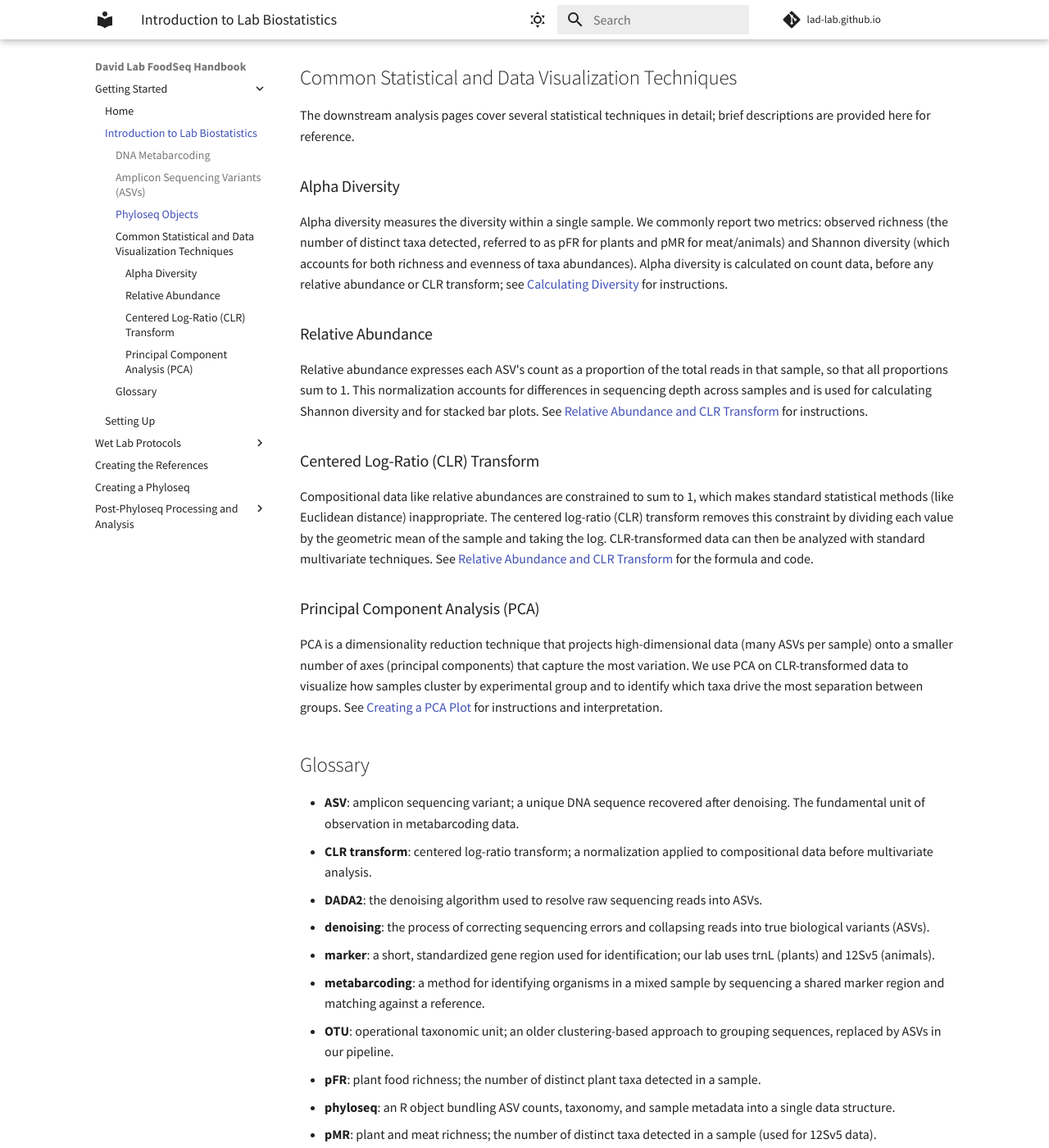
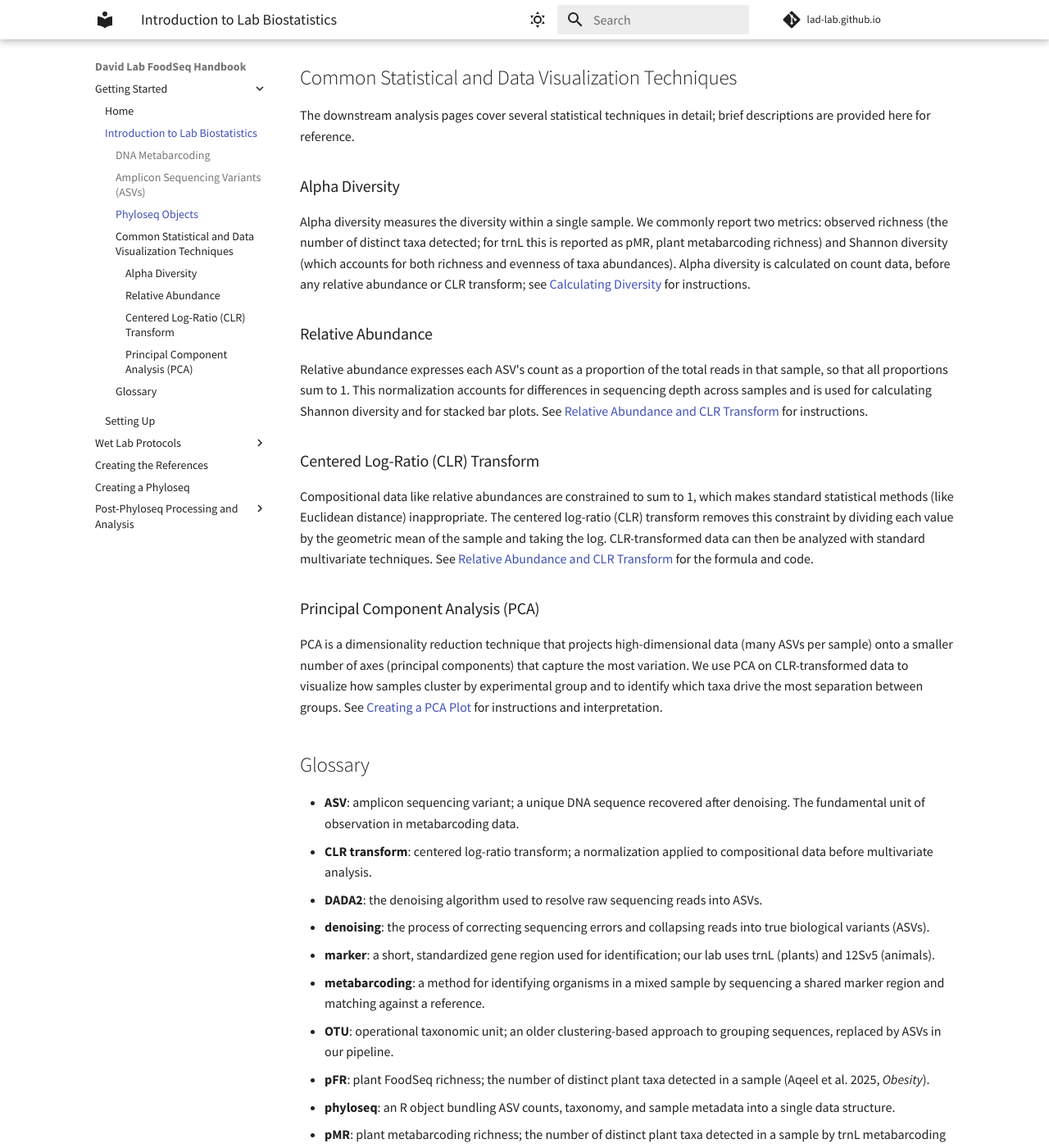
Before and after one commit to LAD-LAB/lad-lab.github.io, an MkDocs documentation site: the page built from docs/intro.md, in a window 1280 px wide and 1400 px high, scrolled down 1564 px. Shown: the whole window at 82% size. Built offline with MkDocs 1.6.1 and Material for MkDocs 9.7.7, drawn with Linux system fonts in a browser that asks for light colours; comment, search, counter and statistics services are not loaded; some of the changed text lies outside the part shown.

Commit message:
Correct the pFR and pMR definitions in the glossary
pFR: plant food richness -> plant FoodSeq richness
pMR: plant and meat richness, 12Sv5 -> plant metabarcoding richness, trnL

Co-Authored-By: Claude Opus 5 (1M context) <noreply@anthropic.com>

```diff
--- a/docs/intro.md
+++ b/docs/intro.md
@@ -45,7 +45,7 @@ The downstream analysis pages cover several statistical techniques in detail; br
 
 ### Alpha Diversity
 
-Alpha diversity measures the diversity within a single sample. We commonly report two metrics: observed richness (the number of distinct taxa detected, referred to as pFR for plants and pMR for meat/animals) and Shannon diversity (which accounts for both richness and evenness of taxa abundances). Alpha diversity is calculated on count data, before any relative abundance or CLR transform; see [Calculating Diversity](diversity.md) for instructions.
+Alpha diversity measures the diversity within a single sample. We commonly report two metrics: observed richness (the number of distinct taxa detected; for trnL this is reported as pMR, plant metabarcoding richness) and Shannon diversity (which accounts for both richness and evenness of taxa abundances). Alpha diversity is calculated on count data, before any relative abundance or CLR transform; see [Calculating Diversity](diversity.md) for instructions.
 
 ### Relative Abundance
 
@@ -68,9 +68,9 @@ PCA is a dimensionality reduction technique that projects high-dimensional data
 * **marker**: a short, standardized gene region used for identification; our lab uses trnL (plants) and 12Sv5 (animals).
 * **metabarcoding**: a method for identifying organisms in a mixed sample by sequencing a shared marker region and matching against a reference.
 * **OTU**: operational taxonomic unit; an older clustering-based approach to grouping sequences, replaced by ASVs in our pipeline.
-* **pFR**: plant food richness; the number of distinct plant taxa detected in a sample.
+* **pFR**: plant FoodSeq richness; the number of distinct plant taxa detected in a sample (Aqeel et al. 2025, *Obesity*).
 * **phyloseq**: an R object bundling ASV counts, taxonomy, and sample metadata into a single data structure.
-* **pMR**: plant and meat richness; the number of distinct taxa detected in a sample (used for 12Sv5 data).
+* **pMR**: plant metabarcoding richness; the number of distinct plant taxa detected in a sample by trnL metabarcoding (Petrone et al. 2023, *PNAS*).
 * **QIIME2**: the bioinformatics platform used for demultiplexing and initial sequence processing on the computing cluster.
 * **reference database**: a curated FASTA file mapping known marker sequences to taxonomy; used for assigning species to ASVs.
 * **relative abundance**: ASV counts expressed as proportions of total sample reads, summing to 1.
```
